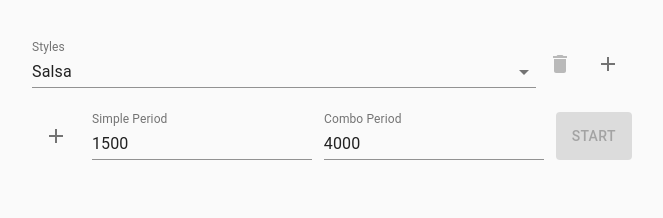
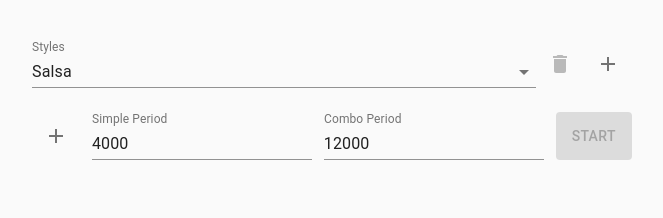
Before and after one commit to kamirov/repeater, a React (Create React App) app: page / in a window 1280 px wide. Shown: the top 218 px of the page, without its empty margins (308-971 px from the left). Built offline with nearby package versions, Linux system fonts and the light colour scheme.

Commit message:
Bump default periods

```diff
--- a/src/modules/AppView.tsx
+++ b/src/modules/AppView.tsx
@@ -17,8 +17,8 @@ import {StyleService} from "./style/StyleService";
 import {StorageModule} from "./common/StorageModule";
 
 // A bit messy. Eventually can move this to an announcement redux state (see the to-do around the timer below)
-const initialSimplePeriod = parseInt(StorageModule.get('simple-period') || '1500')
-const initialComboPeriod = parseInt(StorageModule.get('combo-period') || '4000')
+const initialSimplePeriod = parseInt(StorageModule.get('simple-period') || '4000')
+const initialComboPeriod = parseInt(StorageModule.get('combo-period') || '12000')
 
 export default function AppView() {
 
```
